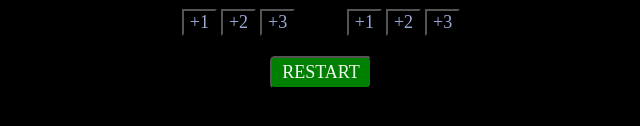
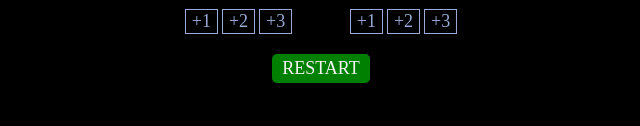
Before and after one commit to LeraKravts/BasketballScore, a plain HTML site: page index.html in a window 1280 px wide. Shown: the part 240-366 px from the top of the page, without its empty margins (319-959 px from the left). Drawn offline with nearby package versions, Linux system fonts and the light colour scheme; a web font is replaced by a local one.

Commit message:
Update index.css

```diff
--- a/index.css
+++ b/index.css
@@ -51,6 +51,7 @@ h3 {
     font-style: normal;
     font-weight: 400;
     background: black;
+    border: 1px solid #9AABD8;
 }
 
 #start-again {
@@ -66,6 +67,7 @@ h3 {
     font-style: normal;
     font-weight: 400;
     background: green;
+    border: none;
 
 
 }
```
